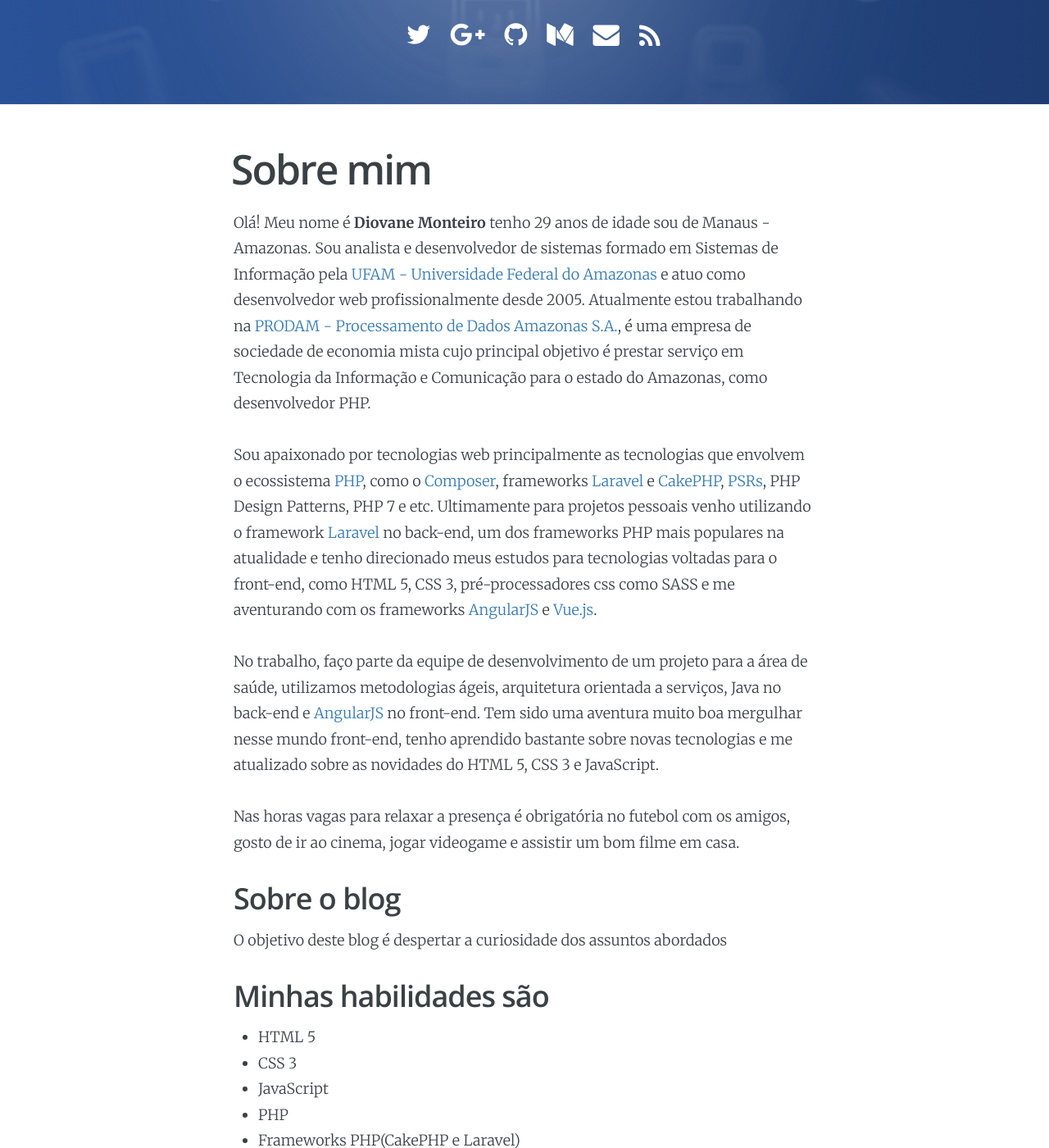
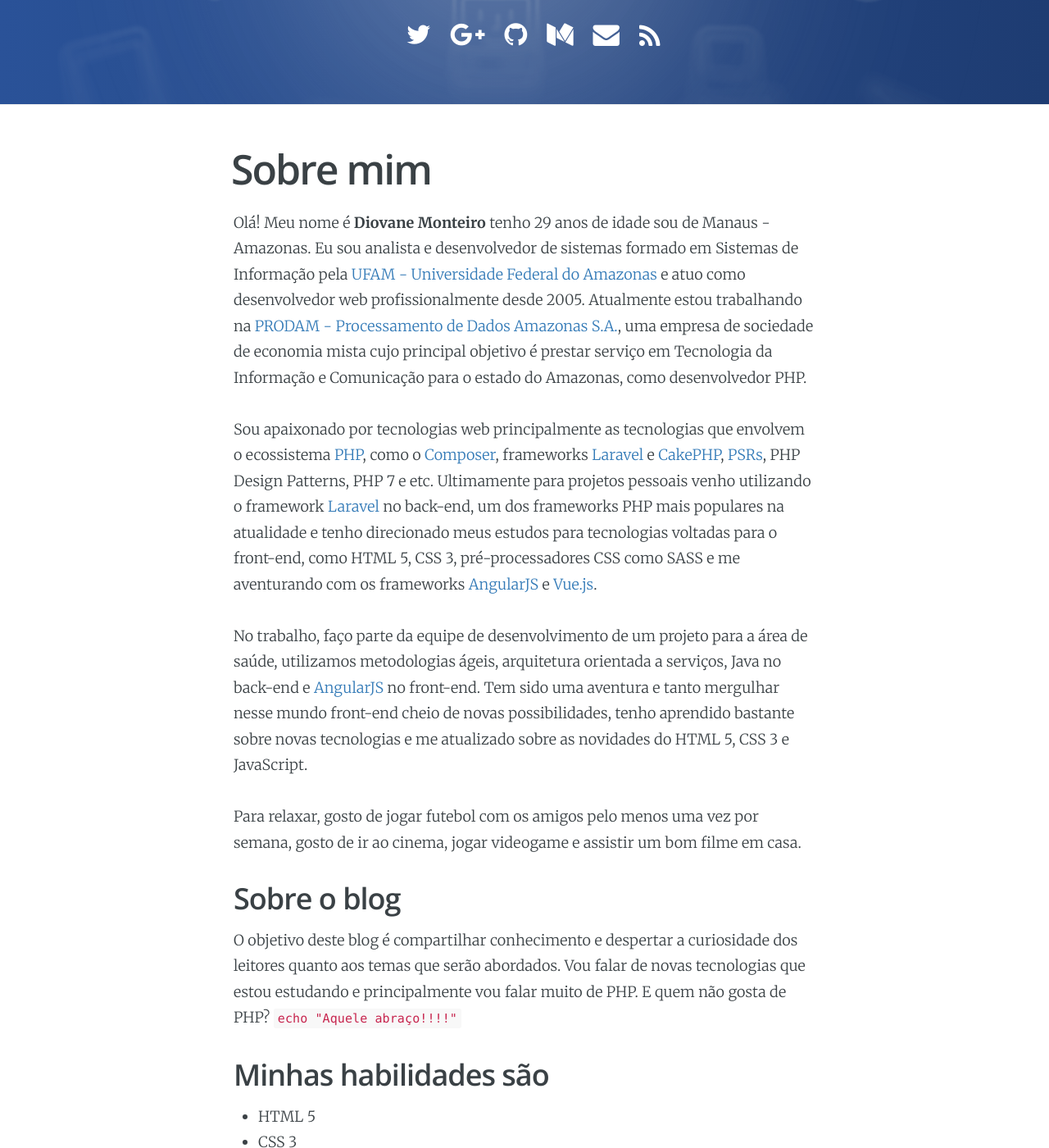
Before and after one commit to diovanemonteiro/diovanemonteiro.github.io, a Jekyll site: the page built from about.md, in a window 1280 px wide and 1400 px high, scrolled down 297 px. Shown: the whole window at 82% size. Built offline with Jekyll 4.4.1, drawn with Linux system fonts in a browser that asks for light colours; nearby versions of some CDN libraries; some web fonts are replaced; some of the changed text lies outside the part shown.

Commit message:
Revisão do texto de apresentação

```diff
--- a/about.md
+++ b/about.md
@@ -2,21 +2,22 @@
 layout: page
 title: Sobre mim
 <!-- cover: /assets/images/cover.jpg -->
-permalink: /about/
+permalink: /about
 ---
 
 <!-- ![Diovane Monteiro](/assets/images/author.jpg){:class="img-circle"} -->
 
-Olá! Meu nome é **Diovane Monteiro** tenho 29 anos de idade sou de Manaus - Amazonas. Sou analista e desenvolvedor de sistemas formado em Sistemas de Informação pela [UFAM - Universidade Federal do Amazonas](http://www.ufam.edu.br) e atuo como desenvolvedor web profissionalmente desde 2005. Atualmente estou trabalhando na [PRODAM - Processamento de Dados Amazonas S.A.](http://www.prodam.am.gov.br), é uma empresa de sociedade de economia mista cujo principal objetivo é prestar serviço em Tecnologia da Informação e Comunicação para o estado do Amazonas, como desenvolvedor PHP.
+Olá! Meu nome é **Diovane Monteiro** tenho 29 anos de idade sou de Manaus - Amazonas. Eu sou analista e desenvolvedor de sistemas formado em Sistemas de Informação pela [UFAM - Universidade Federal do Amazonas](http://www.ufam.edu.br) e atuo como desenvolvedor web profissionalmente desde 2005. Atualmente estou trabalhando na [PRODAM - Processamento de Dados Amazonas S.A.](http://www.prodam.am.gov.br), uma empresa de sociedade de economia mista cujo principal objetivo é prestar serviço em Tecnologia da Informação e Comunicação para o estado do Amazonas, como desenvolvedor PHP.
 
-Sou apaixonado por tecnologias web principalmente as tecnologias que envolvem o ecossistema [PHP](http://php.net), como o [Composer](http://getcomposer.org), frameworks [Laravel](http://laravel.com) e [CakePHP](http://cakephp.org), [PSRs](http://www.php-fig.org), PHP Design Patterns, PHP 7 e etc. Ultimamente para projetos pessoais venho utilizando o framework [Laravel](http://laravel.com) no back-end, um dos frameworks PHP mais populares na atualidade e tenho direcionado meus estudos para tecnologias voltadas para o front-end, como HTML 5, CSS 3, pré-processadores css como SASS e me aventurando com os frameworks [AngularJS](http://angularjs.org) e [Vue.js](http://vuejs.org).
+Sou apaixonado por tecnologias web principalmente as tecnologias que envolvem o ecossistema [PHP](http://php.net), como o [Composer](http://getcomposer.org), frameworks [Laravel](http://laravel.com) e [CakePHP](http://cakephp.org), [PSRs](http://www.php-fig.org), PHP Design Patterns, PHP 7 e etc. Ultimamente para projetos pessoais venho utilizando o framework [Laravel](http://laravel.com) no back-end, um dos frameworks PHP mais populares na atualidade e tenho direcionado meus estudos para tecnologias voltadas para o front-end, como HTML 5, CSS 3, pré-processadores CSS como SASS e me aventurando com os frameworks [AngularJS](http://angularjs.org) e [Vue.js](http://vuejs.org).
 
-No trabalho, faço parte da equipe de desenvolvimento de um projeto para a área de saúde, utilizamos metodologias ágeis, arquitetura orientada a serviços, Java no back-end e [AngularJS](http://angularjs.org) no front-end. Tem sido uma aventura muito boa mergulhar nesse mundo front-end, tenho aprendido bastante sobre novas tecnologias e me atualizado sobre as novidades do HTML 5, CSS 3 e JavaScript.
+No trabalho, faço parte da equipe de desenvolvimento de um projeto para a área de saúde, utilizamos metodologias ágeis, arquitetura orientada a serviços, Java no back-end e [AngularJS](http://angularjs.org) no front-end. Tem sido uma aventura e tanto mergulhar nesse mundo front-end cheio de novas possibilidades, tenho aprendido bastante sobre novas tecnologias e me atualizado sobre as novidades do HTML 5, CSS 3 e JavaScript.
 
-Nas horas vagas para relaxar a presença é obrigatória no futebol com os amigos, gosto de ir ao cinema, jogar videogame e assistir um bom filme em casa.
+Para relaxar, gosto de jogar futebol com os amigos pelo menos uma vez por semana, gosto de ir ao cinema, jogar videogame e assistir um bom filme em casa.
 
 ## Sobre o blog
-O objetivo deste blog é despertar a curiosidade dos assuntos abordados
+
+O objetivo deste blog é compartilhar conhecimento e despertar a curiosidade dos leitores quanto aos temas que serão abordados. Vou falar de novas tecnologias que estou estudando e principalmente vou falar muito de PHP. E quem não gosta de PHP? `echo "Aquele abraço!!!!"`
 
 ## Minhas habilidades são
 
@@ -32,15 +33,19 @@ O objetivo deste blog é despertar a curiosidade dos assuntos abordados
 
 ## Livros que estou lendo
 
-### Trilha PHP
+##### Trilha PHP
 
 * PHP Web Services
 * PHP Moderno
 * Padrões de Projeto em PHP
 * PHP Orientação a Objetos
 
-### Trilha AngularJS
+##### Trilha AngularJS
 
 * AngularJS - Uma Abordagem Prática
 * Introdução ao AngularJS
 * Denvolvendo com AngularJS
+
+## Contato
+
+Quer falar comigo? Envie um e-mail para [diovanemonteiro@gmail.com](mailto:diovanemonteiro@gmail.com)
```
